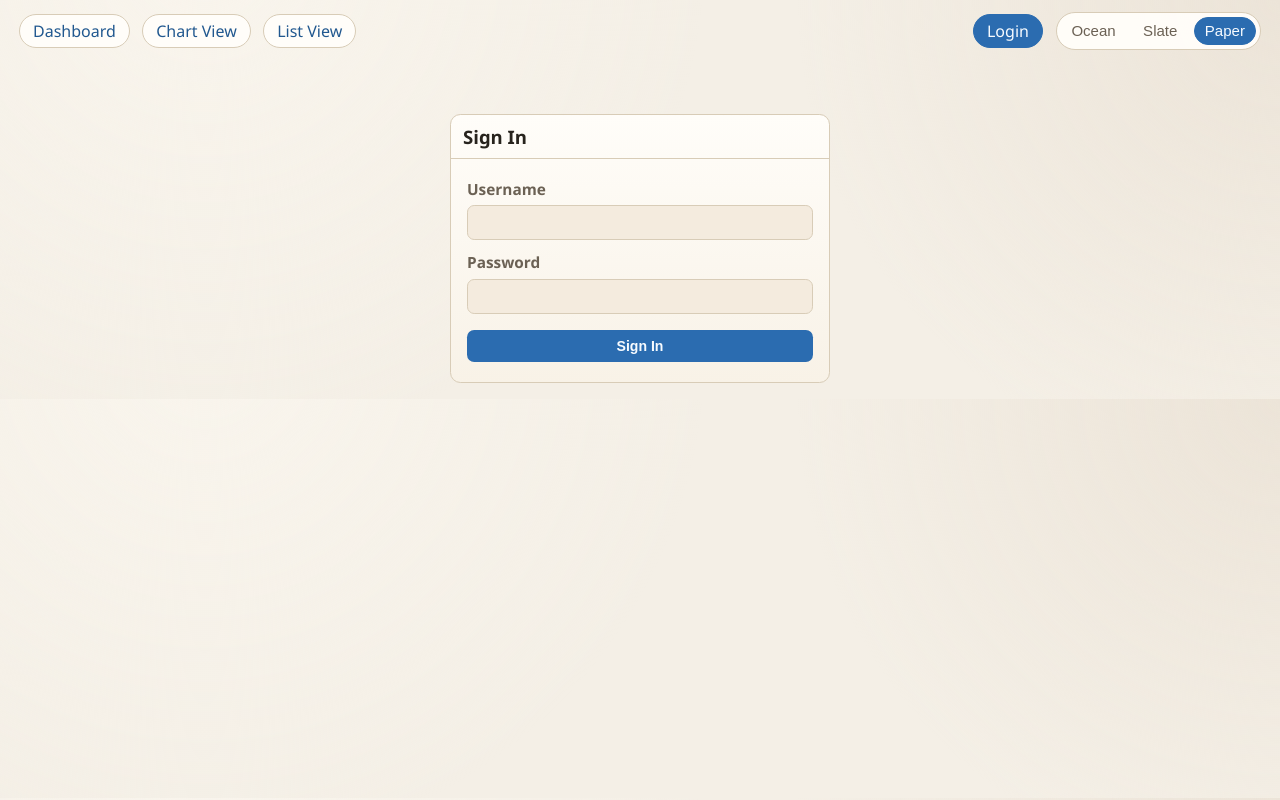
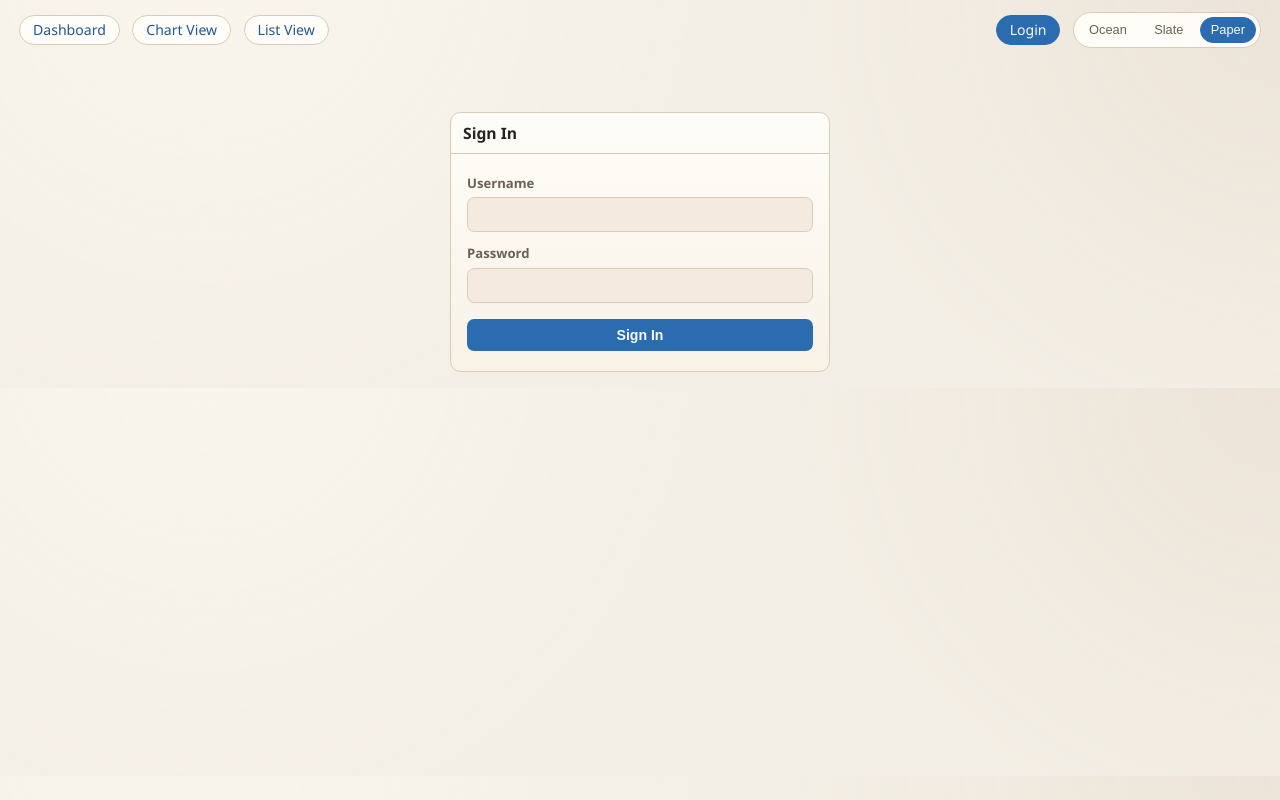
Before and after one commit to itsmehank/DataBatcher, a React (Vite) app in the folder apps/trading-view-project/frontend/: page /login in a window 1280 px wide. Built offline with nearby package versions, Linux system fonts and the light colour scheme; no server answers.

Commit message:
feat(trading-view): dashboard 컨트롤 가독성과 타이포를 조정한다
Ultraworked with [Sisyphus](https://github.com/code-yeongyu/oh-my-openagent)

Co-authored-by: Sisyphus <clio-agent@sisyphuslabs.ai>

```diff
--- a/apps/trading-view-project/frontend/src/styles.css
+++ b/apps/trading-view-project/frontend/src/styles.css
@@ -109,7 +109,7 @@ body {
     radial-gradient(circle at 100% 0, var(--bg-grad-b) 0, transparent 36%),
     var(--bg);
   font-family: "IBM Plex Sans", "Segoe UI", sans-serif;
-  font-size: 18.5px;
+  font-size: 14.5px;
 }
 
 .app-root {
@@ -141,7 +141,7 @@ body {
   background: var(--nav-chip);
   border-radius: 999px;
   padding: 0.3rem 0.8rem;
-  font-size: 1rem;
+  font-size: 0.88rem;
 }
 
 .main-nav a.active {
@@ -163,14 +163,14 @@ body {
   background: var(--nav-chip);
   border-radius: 999px;
   padding: 0.3rem 0.8rem;
-  font-size: 1rem;
+  font-size: 0.88rem;
 }
 
 .auth-status {
   display: inline-flex;
   align-items: center;
   gap: 0.45rem;
-  font-size: 1rem;
+  font-size: 0.88rem;
 }
 
 .auth-username {
@@ -183,7 +183,7 @@ body {
   color: var(--accent-strong);
   border-radius: 999px;
   padding: 0.25rem 0.65rem;
-  font-size: 0.96rem;
+  font-size: 0.82rem;
   cursor: pointer;
 }
 
@@ -203,7 +203,7 @@ body {
   color: var(--muted);
   border-radius: 999px;
   padding: 0.28rem 0.62rem;
-  font-size: 0.94rem;
+  font-size: 0.8rem;
   cursor: pointer;
 }
 
@@ -229,7 +229,7 @@ body {
 
 .topbar h1 {
   margin: 0;
-  font-size: 1.52rem;
+  font-size: 1.22rem;
   letter-spacing: 0.01em;
 }
 
@@ -237,7 +237,7 @@ body {
   background: var(--accent);
   border-radius: 999px;
   padding: 0.25rem 0.6rem;
-  font-size: 0.98rem;
+  font-size: 0.84rem;
   color: var(--accent-text);
 }
 
@@ -247,7 +247,7 @@ body {
   color: var(--text);
   border-radius: 0.42rem;
   padding: 0.28rem 0.62rem;
-  font-size: 0.98rem;
+  font-size: 0.84rem;
   cursor: pointer;
 }
 
@@ -282,18 +282,18 @@ body {
 .filter-item {
   display: grid;
   gap: 0.35rem;
-  font-size: 1.08rem;
+  font-size: 0.92rem;
   color: var(--muted);
 }
 
 .filter-item span {
-  font-size: 0.96rem;
+  font-size: 0.82rem;
   font-weight: 600;
 }
 
 .filter-item select {
   font: inherit;
-  font-size: 1.08rem;
+  font-size: 0.92rem;
   font-weight: 600;
   background: var(--panel);
   color: var(--text);
@@ -341,7 +341,7 @@ body {
 
 .chart-toolbar-title {
   color: var(--muted);
-  font-size: 1rem;
+  font-size: 0.86rem;
   font-weight: 600;
 }
 
@@ -364,7 +364,7 @@ body {
   padding: 0.38rem 0.72rem;
   min-height: 2rem;
   font: inherit;
-  font-size: 0.98rem;
+  font-size: 0.84rem;
   cursor: pointer;
   transition: background 0.18s ease, border-color 0.18s ease, color 0.18s ease, transform 0.18s ease;
 }
@@ -413,12 +413,12 @@ body {
 
 .panel-header h2 {
   margin: 0;
-  font-size: 1.16rem;
+  font-size: 0.98rem;
 }
 
 .panel-header span {
   color: var(--muted);
-  font-size: 0.98rem;
+  font-size: 0.82rem;
 }
 
 .panel-meta {
@@ -436,7 +436,7 @@ body {
   border-radius: 0.42rem;
   background: var(--surface-soft);
   color: var(--text);
-  font-size: 0.94rem;
+  font-size: 0.78rem;
   font-weight: 600;
   font-variant-numeric: tabular-nums;
 }
@@ -447,7 +447,7 @@ body {
   border-radius: 999px;
   padding: 0.1rem 0.45rem;
   background: var(--rs-badge-bg);
-  font-size: 0.92rem;
+  font-size: 0.82rem;
 }
 
 .table-panel {
@@ -462,7 +462,7 @@ body {
 table {
   width: 100%;
   border-collapse: collapse;
-  font-size: 1.06rem;
+  font-size: 0.9rem;
 }
 
 th,
@@ -593,7 +593,7 @@ tbody tr.active {
 
 .excess-return-card strong {
   display: block;
-  font-size: 1.7rem;
+  font-size: 1.28rem;
   margin: 0.25rem 0 0.35rem;
 }
 
@@ -601,11 +601,11 @@ tbody tr.active {
 .quick-list-help {
   margin: 0;
   color: var(--muted);
-  font-size: 1.04rem;
+  font-size: 0.88rem;
 }
 
 .period-label {
-  font-size: 0.98rem;
+  font-size: 0.82rem;
   font-weight: 700;
   letter-spacing: 0.04em;
 }
@@ -636,7 +636,7 @@ tbody tr.active {
 
 .quick-list-label {
   color: var(--muted);
-  font-size: 0.94rem;
+  font-size: 0.8rem;
   font-weight: 700;
   letter-spacing: 0.05em;
   text-transform: uppercase;
@@ -709,7 +709,7 @@ tbody tr.active {
   border: 1px solid var(--line);
   background: var(--panel);
   color: var(--text);
-  font-size: 0.94rem;
+  font-size: 0.8rem;
   font-weight: 600;
   line-height: 1.2;
   pointer-events: none;
@@ -737,7 +737,7 @@ tbody tr.active {
   position: absolute;
   bottom: 2px;
   transform: translateX(-50%);
-  font-size: 0.84rem;
+  font-size: 0.7rem;
   color: var(--rs-date-text);
   background: var(--rs-date-bg);
   border: 1px solid rgba(251, 191, 36, 0.55);
```
